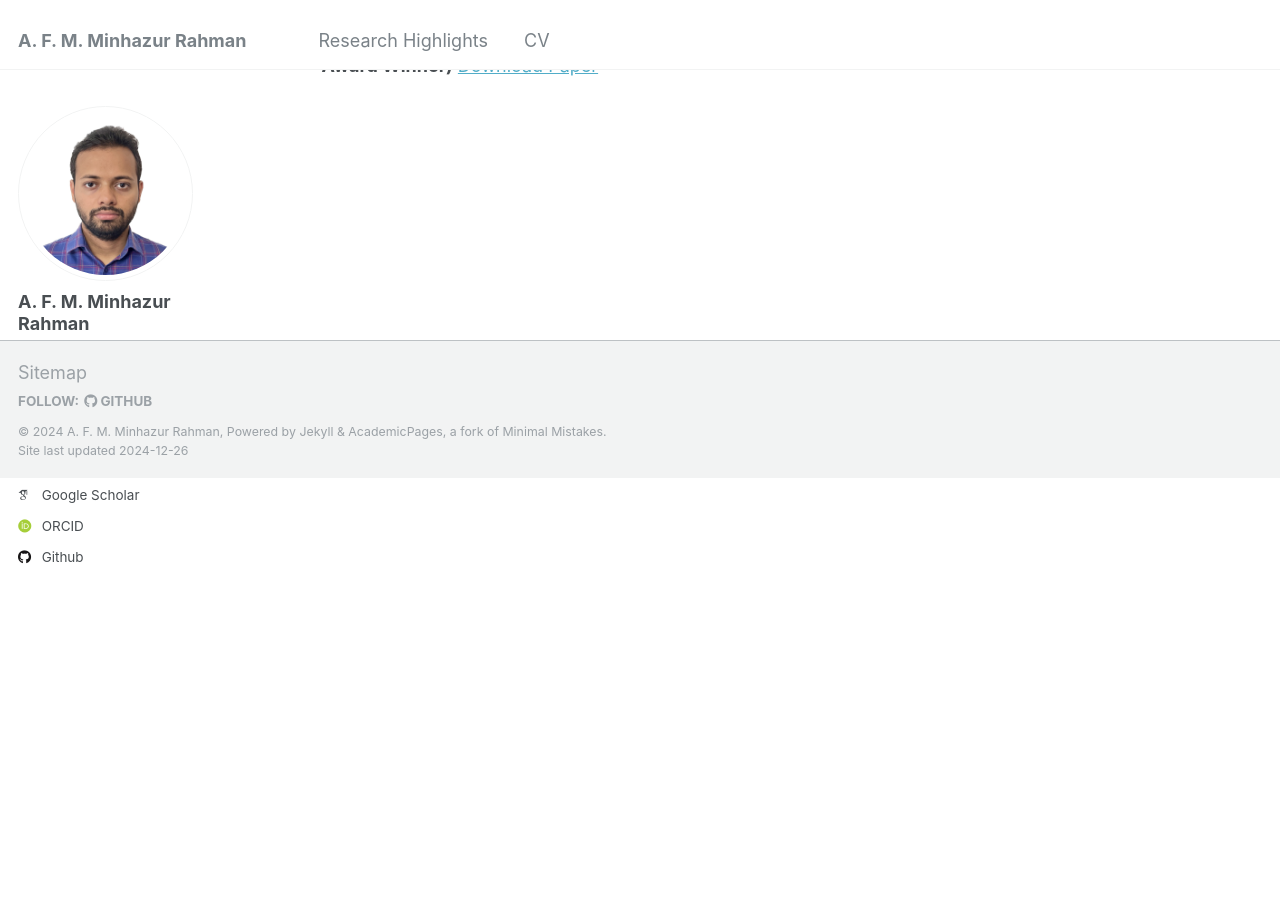
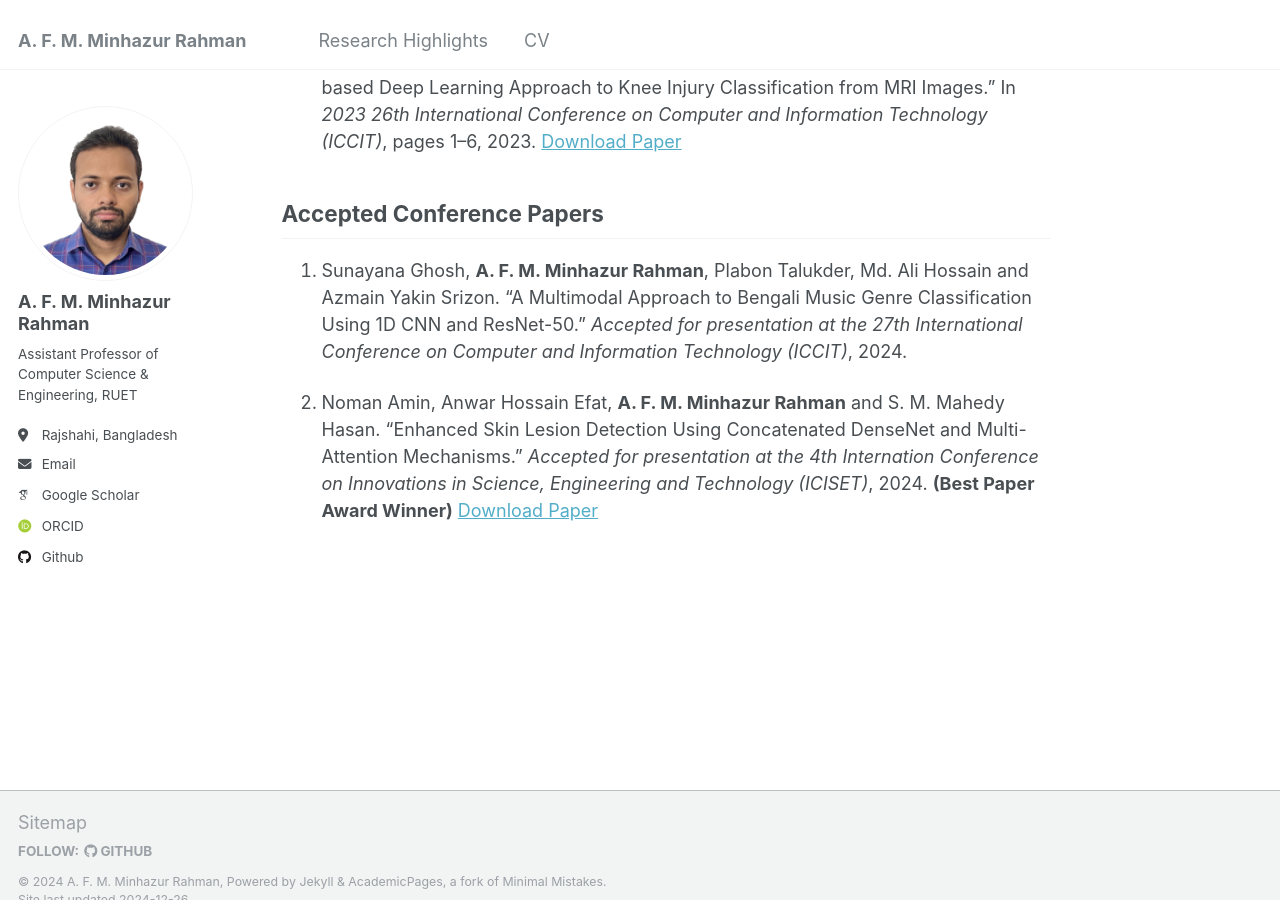
Before and after one commit to mrsaurov/mrsaurov.github.io, a Jekyll site: the page built from _pages/about.md, in a window 1280 px wide and 900 px high, scrolled down 2474 px. Built offline with Jekyll 4.4.1, drawn with Linux system fonts in a browser that asks for light colours; some web fonts are replaced; some of the changed text lies outside the part shown.

```diff
--- a/_pages/about.md
+++ b/_pages/about.md
@@ -11,6 +11,7 @@ A. F. M. Minhazur Rahman is an Assistant Professor in the [Department of Compute
 
 Research Interests
 ======
+
 - Computer Vision
 - Deep Learning
 - Artificial Intelligence
@@ -18,6 +19,10 @@ Research Interests
 
 Education
 ======
+
+- M.Sc. in Computer Science & Engineering, RUET, Bangladesh (Ongoing)
+  - CGPA: 4.00/4.00
+
 - B.Sc. in Computer Science & Engineering, RUET, Bangladesh (2021)
   - **Position: 1st**
   - CGPA: 3.89/4.00
@@ -39,6 +54,7 @@ Selected Publications
 
 Published Book Chapters
 ---
+
 1. **A. F. M. Minhazur Rahman** and Boshir Ahmed. “Hyperspectral Image Classification Using Factor Analysis and Convolutional Neural Networks.” In Mohammad Shamsul Arefin, M. Shamim Kaiser, Anirban Bandyopadhyay, Md. Atiqur Rahman Ahad, and Kanad Ray, editors, *Proceedings of the International Conference on Big Data, IoT, and Machine Learning*, pages 129–139, Singapore, 2022. Springer Singapore.
 [Download Paper](/files/hyperspectral.pdf){:target="_blank"}
 
@@ -48,12 +64,12 @@ Published Book Chapters
 Accepted Book Chapters
 ---
 
-
 1. **A. F. M. Minhazur Rahman** and Md. Ali Hossain. “Ensemble-Based Transfer Learning Approach for Brain Tumor Segmentation from MRI Images.” *Accepted and presented at the International Conference on Big Data, IoT, and Machine Learning: BIM 2023. Currently under editing for publication in a Taylor & Francis book*.
 [Download Paper](/files/bim_2023_crs.pdf){:target="_blank"}
 
 Published Conference Papers
 ---
+
 1. **A. F. M. Minhazur Rahman** and Md. Ali Hossain. “Attention-refined U-Net with Skip Connections for Effective Brain Tumor Segmentation from MRI images.” In *2023 26th International Conference on Computer and Information Technology (ICCIT)*, pages 1–6, 2023.
 [Download Paper](/files/attention_unet.pdf){:target="_blank"}
 
@@ -62,5 +78,10 @@ Published Conference Papers
 
 Accepted Conference Papers
 ---
-1. Noman Amin, Anwar Hossain Efat, **A. F. M. Minhazur Rahman** and S. M. Mahedy Hasan. "Enhanced Skin Lesion Detection Using Concatenated DenseNet and Multi-Attention Mechanisms." *Accepted for presentation at the 4th Internation Conference on Innovations in Science, Engineering and Technology (ICISET)*, 2024. **(Best Paper Award Winner)**
+
+1. Sunayana Ghosh, **A. F. M. Minhazur Rahman**, Plabon Talukder, Md. Ali Hossain and Azmain Yakin
+Srizon. "A Multimodal Approach to Bengali Music Genre Classification Using 1D CNN and ResNet-50."
+*Accepted for presentation at the 27th International Conference on Computer and Information Technology (ICCIT)*, 2024.
+
+2. Noman Amin, Anwar Hossain Efat, **A. F. M. Minhazur Rahman** and S. M. Mahedy Hasan. "Enhanced Skin Lesion Detection Using Concatenated DenseNet and Multi-Attention Mechanisms." *Accepted for presentation at the 4th Internation Conference on Innovations in Science, Engineering and Technology (ICISET)*, 2024. **(Best Paper Award Winner)**
 [Download Paper](/files/skin_paper.pdf){:target="_blank"}
```
Also changed, not shown: other parts of _pages/about.md (+10 -0 lines), 1 other file.
